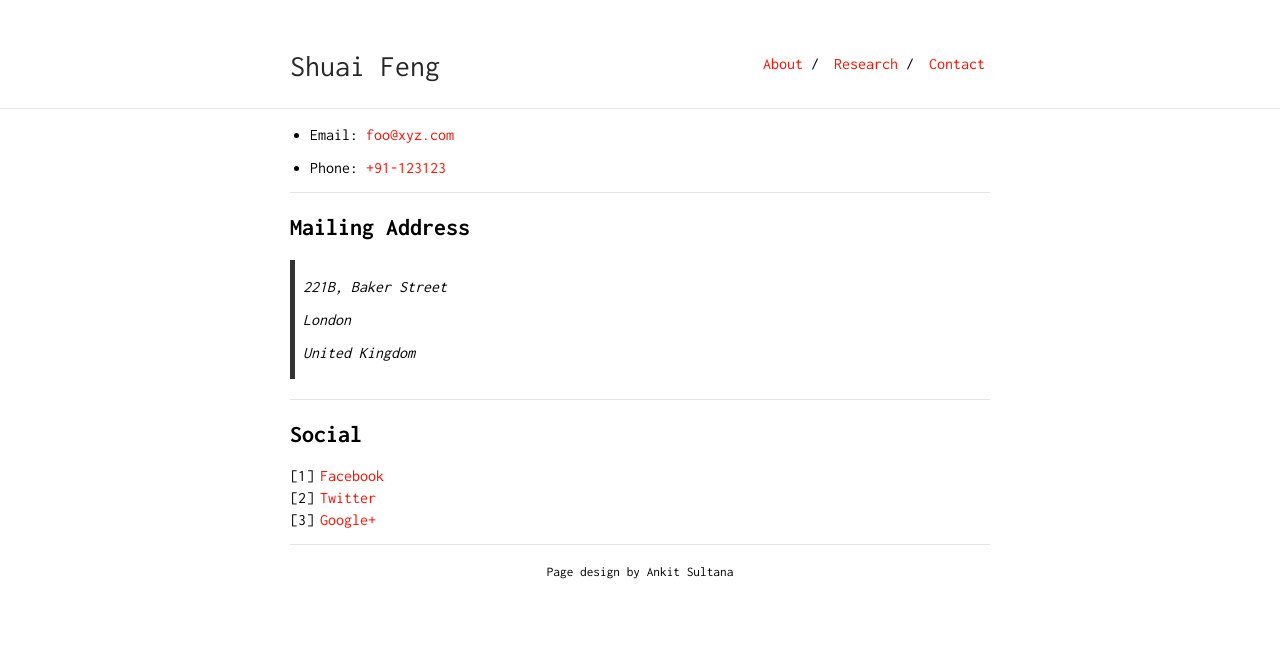
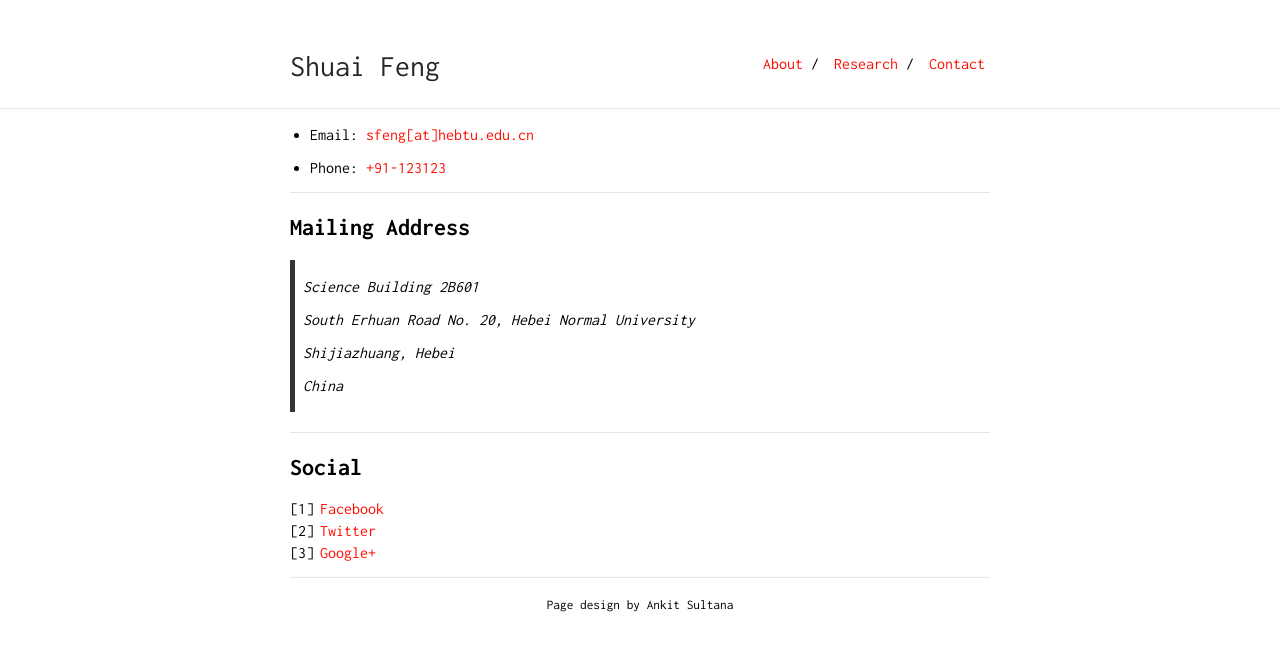
Before and after one commit to fengshuai0210/fengshuai0210.github.io, a Jekyll site: the page built from contact.md, in a window 1280 px wide. Shown: the top 651 px of the page. Built offline with Jekyll 4.4.1, drawn with Linux system fonts in a browser that asks for light colours.

Commit message:
Update contact.md

```diff
--- a/contact.md
+++ b/contact.md
@@ -3,19 +3,20 @@ layout: default
 is_contact: true
 ---
 
-* Email: [foo@xyz.com](mailto:foo@xyz.com)
+* Email: [sfeng[at]hebtu.edu.cn](mailto:sfeng[at]hebtu.edu.cn)
 
 * Phone: [+91-123123](tel:+91-123123)
 
 ---
 
 ## Mailing Address
-
-> 221B, Baker Street
+> Science Building 2B601
 >
-> London
+> South Erhuan Road No. 20, Hebei Normal University
 >
-> United Kingdom
+> Shijiazhuang, Hebei
+>
+> China
 
 ---
 
```
